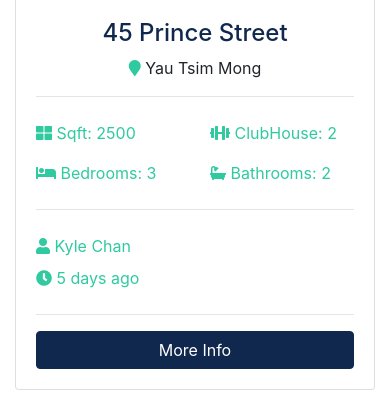
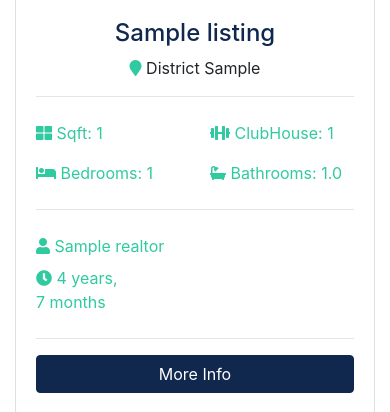
Before and after one commit to TomatoGondola/Hehe, a Django app: page / in a window 390 px wide. Shown: the part 1230-1642 px from the top of the page. Run offline with Django 4.2, Linux system fonts and the light colour scheme; tables that the repository leaves empty hold one stand-in row (values such as "Sample post"); grey boxes marked "Sample" are stand-in pictures; some libraries are stand-ins or nearby versions.

Commit message:
step 15: fix index listings n about realtos

```diff
--- a/listings/views.py
+++ b/listings/views.py
@@ -6,7 +6,7 @@ from django.core.paginator import EmptyPage, PageNotAnInteger, Paginator
 
 def index(request):
     # ! get all data from the listing database
-    listings = Listing.objects.all().order_by('list_date')
+    listings = Listing.objects.order_by('list_date').filter(is_published=True)
     paginator = Paginator(listings, 3)
     page = request.GET.get('page')
     paged_listings = paginator.get_page(page)
--- a/pages/views.py
+++ b/pages/views.py
@@ -1,12 +1,21 @@
 from django.shortcuts import render
-from django.http import HttpResponse
+from listings.models import Listing
+from realtors.models import Realtor
 # Create your views here.
 
 '''def index(request):
     return HttpResponse("<h1>Hello Meow</h1>")'''
 
 def index(request):
-    return render(request, "pages/index.html")
+    listings = Listing.objects.order_by('list_date').filter(is_published=True)[:3]
+    context = {'listings' : listings}
+    return render(request, "pages/index.html", context)
 
 def about(request):
-    return render(request, "pages/about.html")
+    realtors = Realtor.objects.order_by('hire_date')
+    mvp_realtors = Realtor.objects.all().filter(is_mvp=True)
+    context = {
+        'realtors' : realtors,
+        'mvp_realtors' : mvp_realtors
+    }
+    return render(request, "pages/about.html", context)
--- a/realtors/models.py
+++ b/realtors/models.py
@@ -8,7 +8,7 @@ class Realtor(models.Model):
     description = models.TextField(blank=True)
     email = models.CharField(max_length=75)
     phone = models.CharField(max_length=12)
-    is_mvp = models.BooleanField(default=True)
+    is_mvp = models.BooleanField(default=False)
     hire_date = models.DateTimeField(default=datetime.now, blank=True)
 
     def __str__(self):
--- a/templates/pages/index.html
+++ b/templates/pages/index.html
@@ -1,4 +1,5 @@
 {% extends 'base.html' %} {% block content %}
+{% load humanize %}
     <section id="showcase">
       <div class="container text-center">
         <div class="home-search p-5">
@@ -114,177 +115,70 @@
         <h3 class="text-center mb-3">Latest Listings</h3>
         <div class="row">
           <!-- Listing 1 -->
+          {% if listings %}
+          <!------ for loop to gen items ------>
+          {% for listing in listings %}
           <div class="col-md-6 col-lg-4 mb-4">
             <div class="card listing-preview">
               <img
                 class="card-img-top"
-                src="assets/img/homes/home-1.jpg"
+                src={{listing.photo_main.url}}
                 alt=""
               />
               <div class="card-img-overlay">
                 <h2>
                   <span class="badge badge-secondary text-white"
-                    >$4,900,000</span
+                    >${{listing.price | intcomma }}</span
                   >
                 </h2>
               </div>
               <div class="card-body">
                 <div class="listing-heading text-center">
-                  <h4 class="text-primary">45 Prince Street</h4>
+                  <h4 class="text-primary">{{listing.title}}</h4>
                   <p>
-                    <i class="fas fa-map-marker text-secondary"></i> Yau Tsim
-                    Mong
+                    <i class="fas fa-map-marker text-secondary"></i> District {{listing.district}}
                   </p>
                 </div>
                 <hr />
                 <div class="row py-2 text-secondary">
                   <div class="col-6">
-                    <i class="fas fa-th-large"></i> Sqft: 2500
+                    <i class="fas fa-th-large"></i> Sqft: {{listing.sqft | intcomma}}
                   </div>
                   <div class="col-6">
-                    <i class="fas fa-dumbbell"></i> ClubHouse: 2
+                    <i class="fas fa-dumbbell"></i> ClubHouse: {{listing.clubhouse}}
                   </div>
                 </div>
                 <div class="row py-2 text-secondary">
                   <div class="col-6">
-                    <i class="fas fa-bed"></i> Bedrooms: 3
+                    <i class="fas fa-bed"></i> Bedrooms: {{listing.bedrooms}}
                   </div>
                   <div class="col-6">
-                    <i class="fas fa-bath"></i> Bathrooms: 2
+                    <i class="fas fa-bath"></i> Bathrooms: {{listing.bathrooms}}
                   </div>
                 </div>
                 <hr />
                 <div class="row py-2 text-secondary">
-                  <div class="col-6"><i class="fas fa-user"></i> Kyle Chan</div>
+                  <div class="col-6"><i class="fas fa-user"></i> {{listing.realtor}}</div>
                 </div>
                 <div class="row text-secondary pb-2">
                   <div class="col-6">
-                    <i class="fas fa-clock"></i> 5 days ago
+                    <i class="fas fa-clock"></i> {{listing.list_date | timesince }}
                   </div>
                 </div>
                 <hr />
-                <a href="listing.html" class="btn btn-primary btn-block"
+                <a href={% url 'listing' listing.id %} class="btn btn-primary btn-block"
                   >More Info</a
                 >
               </div>
             </div>
           </div>
-
-          <!-- Listing 2 -->
-          <div class="col-md-6 col-lg-4 mb-4">
-            <div class="card listing-preview">
-              <img
-                class="card-img-top"
-                src="assets/img/homes/home-2.jpg"
-                alt=""
-              />
-              <div class="card-img-overlay">
-                <h2>
-                  <span class="badge badge-secondary text-white"
-                    >$5,500,000</span
-                  >
-                </h2>
-              </div>
-              <div class="card-body">
-                <div class="listing-heading text-center">
-                  <h4 class="text-primary">Hung Hom Estate</h4>
-                  <p>
-                    <i class="fas fa-map-marker text-secondary"></i> Kowloon
-                    City
-                  </p>
-                </div>
-                <hr />
-                <div class="row py-2 text-secondary">
-                  <div class="col-6">
-                    <i class="fas fa-th-large"></i> Sqft: 3200
-                  </div>
-                  <div class="col-6">
-                    <i class="fas fa-dumbbell"></i> ClubHouse: 1
-                  </div>
-                </div>
-                <div class="row py-2 text-secondary">
-                  <div class="col-6">
-                    <i class="fas fa-bed"></i> Bedrooms: 4
-                  </div>
-                  <div class="col-6">
-                    <i class="fas fa-bath"></i> Bathrooms: 2.5
-                  </div>
-                </div>
-                <hr />
-                <div class="row py-2 text-secondary">
-                  <div class="col-6">
-                    <i class="fas fa-user"></i> Mark Hudson
-                  </div>
-                </div>
-                <div class="row text-secondary pb-2">
-                  <div class="col-6">
-                    <i class="fas fa-clock"></i> 5 days ago
-                  </div>
-                </div>
-                <hr />
-                <a href="listing.html" class="btn btn-primary btn-block"
-                  >More Info</a
-                >
-              </div>
-            </div>
+          {% endfor %}
+          <!------ end for loop block ------>
+          {% else %}
+          <div class="col-md-12">
+            <p>No Listings Available</p>
           </div>
-
-          <!-- Listing 3 -->
-          <div class="col-md-6 col-lg-4 mb-4">
-            <div class="card listing-preview">
-              <img
-                class="card-img-top"
-                src="assets/img/homes/home-3.jpg"
-                alt=""
-              />
-              <div class="card-img-overlay">
-                <h2>
-                  <span class="badge badge-secondary text-white"
-                    >$5,800,000</span
-                  >
-                </h2>
-              </div>
-              <div class="card-body">
-                <div class="listing-heading text-center">
-                  <h4 class="text-primary">Mei Foo</h4>
-                  <p>
-                    <i class="fas fa-map-marker text-secondary"></i> Sham Shui
-                    Po
-                  </p>
-                </div>
-                <hr />
-                <div class="row py-2 text-secondary">
-                  <div class="col-6">
-                    <i class="fas fa-th-large"></i> Sqft: 3107
-                  </div>
-                  <div class="col-6">
-                    <i class="fas fa-dumbbell"></i> ClubHouse: 0
-                  </div>
-                </div>
-                <div class="row py-2 text-secondary">
-                  <div class="col-6">
-                    <i class="fas fa-bed"></i> Bedrooms: 4
-                  </div>
-                  <div class="col-6">
-                    <i class="fas fa-bath"></i> Bathrooms: 3
-                  </div>
-                </div>
-                <hr />
-                <div class="row py-2 text-secondary">
-                  <div class="col-6"><i class="fas fa-user"></i> Mark Lee</div>
-                </div>
-                <div class="row text-secondary pb-2">
-                  <div class="col-6">
-                    <i class="fas fa-clock"></i> 5 days ago
-                  </div>
-                </div>
-                <hr />
-                <a href="listing.html" class="btn btn-primary btn-block"
-                  >More Info</a
-                >
-              </div>
-            </div>
-          </div>
+          {% endif %}
         </div>
       </div>
     </section>
```
Also changed, not shown: templates/pages/about.html (+19 -37 lines).
